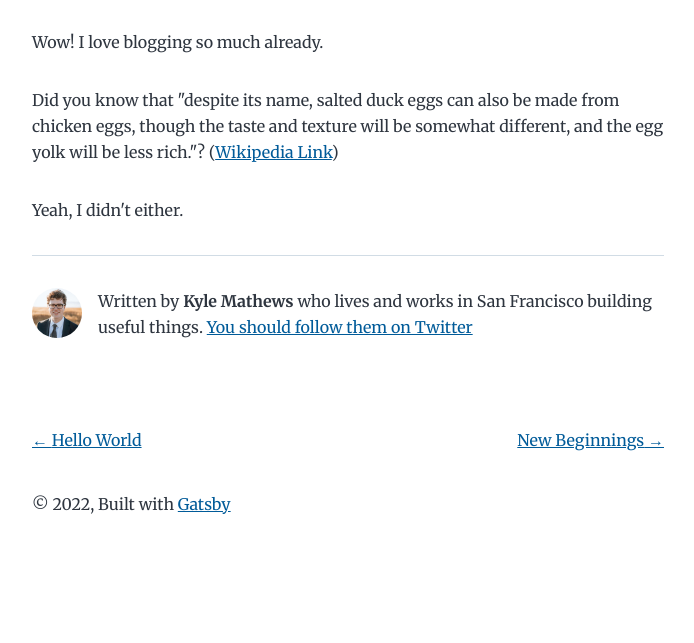
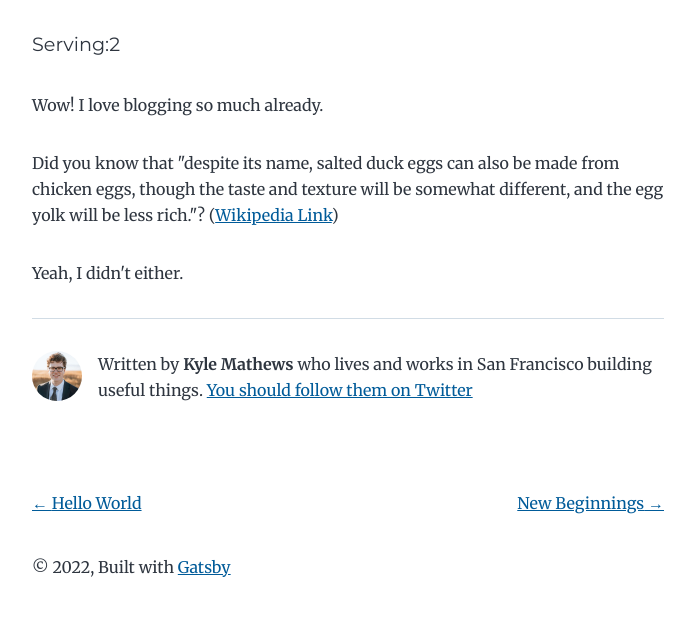
Before and after one commit to petrschonfeld/gatsby-starter-blog, a Gatsby site: page /my-second-post/ in a window 1280 px wide. Shown: the part 211-854 px from the top of the page, without its empty margins (292-986 px from the left). Before the commit the page ends 800 px from the top, so only its background shows below. Built offline with nearby package versions, Linux system fonts and the light colour scheme; Gatsby itself is replaced by a stand-in of ours.

Commit message:
Added serving to blog-post

```diff
--- a/content/blog/my-second-post/index.md
+++ b/content/blog/my-second-post/index.md
@@ -1,6 +1,7 @@
 ---
 title: My Second Post!
 date: "2015-05-06T23:46:37.121Z"
+serving: 2
 ---
 
 Wow! I love blogging so much already.
--- a/content/blog/new-beginnings/index.md
+++ b/content/blog/new-beginnings/index.md
@@ -2,7 +2,6 @@
 title: New Beginnings
 date: "2015-05-28T22:40:32.169Z"
 description: This is a custom description for SEO and Open Graph purposes, rather than the default generated excerpt. Simply add a description field to the frontmatter.
-serving: 2
 ---
 
 Far far away, behind the word mountains, far from the countries Vokalia and
--- a/gatsby-node.js
+++ b/gatsby-node.js
@@ -106,6 +106,7 @@ exports.createSchemaCustomization = ({ actions }) => {
       title: String
       description: String
       date: Date @dateformat
+      serving: Number
     }
 
     type Fields {
--- a/src/templates/blog-post.js
+++ b/src/templates/blog-post.js
@@ -25,6 +25,7 @@ const BlogPostTemplate = ({ data, location }) => {
         <header>
           <h1 itemProp="headline">{post.frontmatter.title}</h1>
           <p>{post.frontmatter.date}</p>
+          <p>Serving:{post.frontmatter.serving}</p>
         </header>
         <section
           dangerouslySetInnerHTML={{ __html: post.html }}
@@ -86,6 +87,7 @@ export const pageQuery = graphql`
         title
         date(formatString: "MMMM DD, YYYY")
         description
+        serving
       }
     }
     previous: markdownRemark(id: { eq: $previousPostId }) {
```
